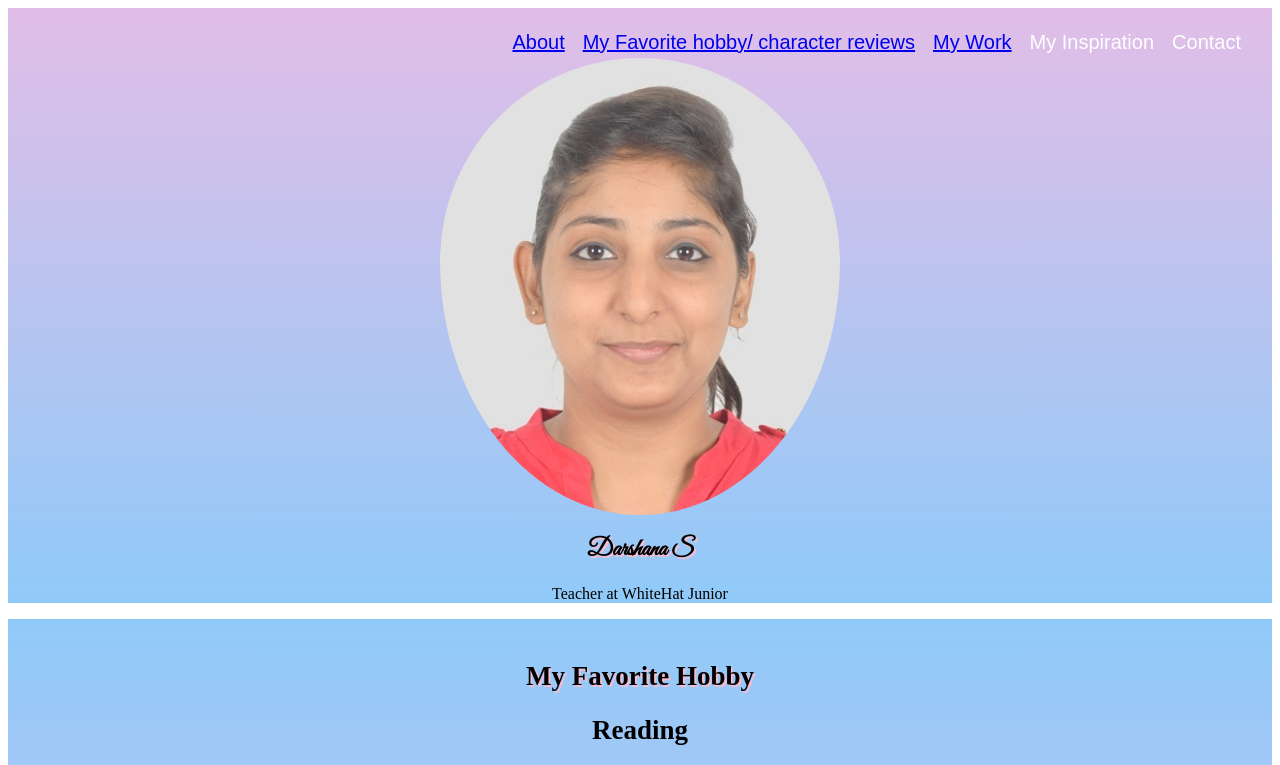
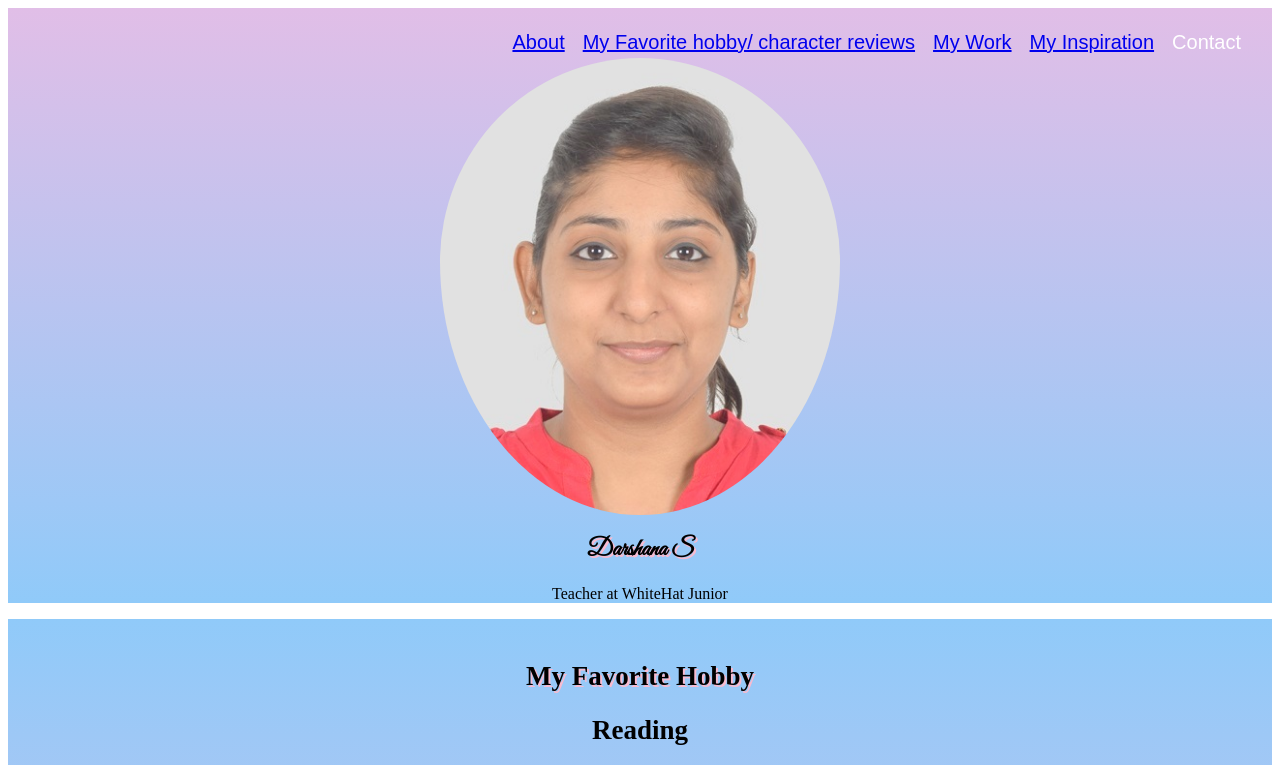
Before and after one commit to darshana-whj/MyFavourite, a plain HTML site: page index.html in a window 1280 px wide. Shown: the top 765 px of the page. Drawn offline with Linux system fonts and the light colour scheme.

Commit message:
Add files via upload

```diff
--- a/index.html
+++ b/index.html
@@ -13,7 +13,7 @@
         <li class="links"><a href="#about">About</a></li>
         <li class="links"><a href="#hobby">My Favorite hobby/ character reviews</a></li>
         <li class="links"><a href="#work">My Work</a></li>
-        <li class="links">My Inspiration</li>
+        <li class="links"><a href="#inspiration">My Inspiration</a></li>
         <li class="links">Contact</li>
     </ul>
 
```
